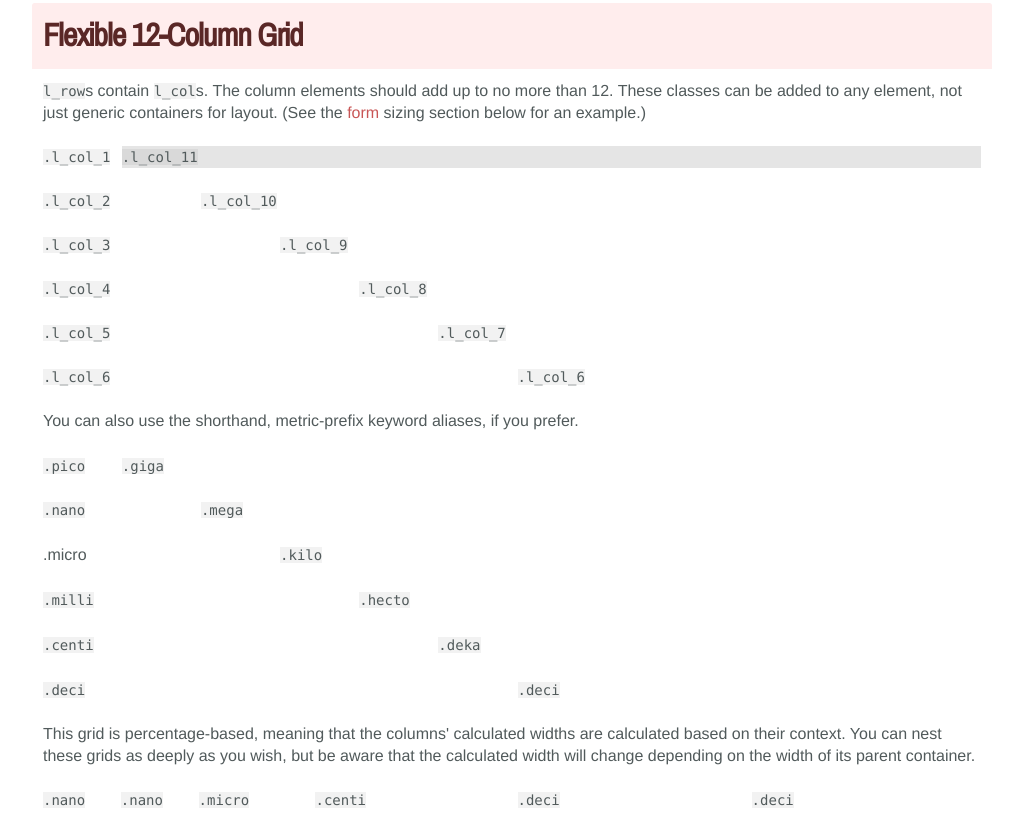
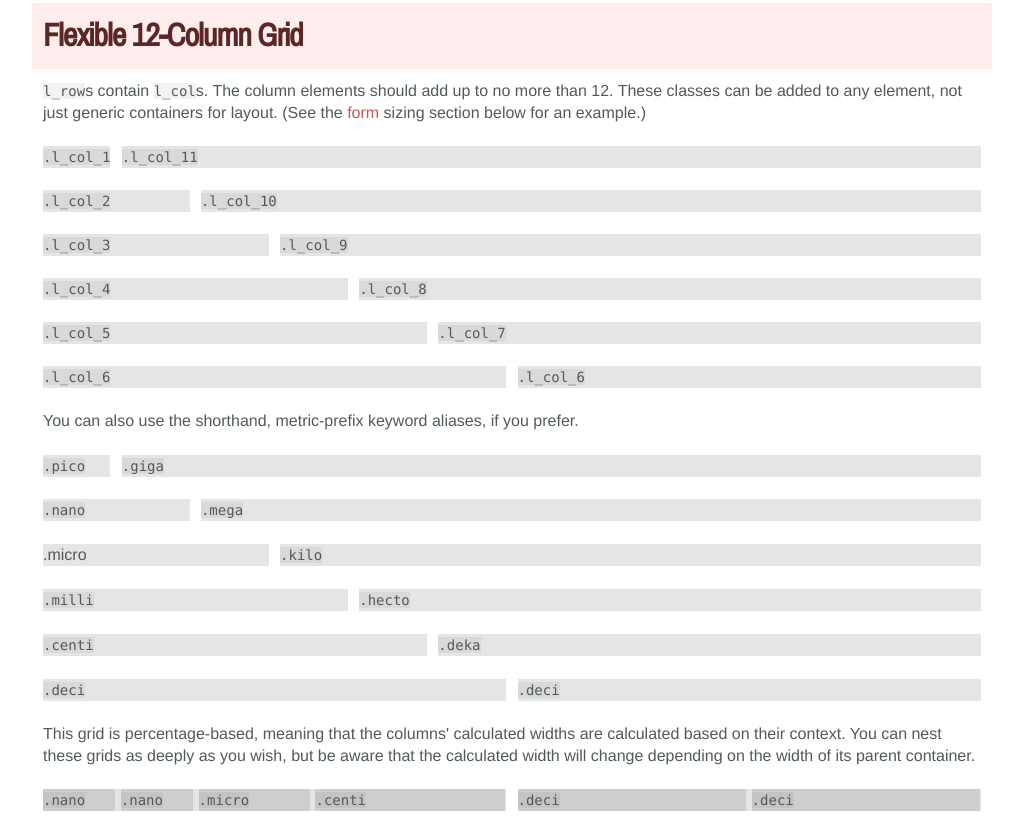
Before and after one commit to matsmith/jnjui, a plain HTML site: page index.html in a window 1280 px wide. Shown: the part 2854-3680 px from the top of the page, without its empty margins (151-1174 px from the left). Drawn offline with Linux system fonts and the light colour scheme.

Commit message:
Added styles to display columns for demo purposes only.

```diff
--- a/assets/stylesheets/demo.css
+++ b/assets/stylesheets/demo.css
@@ -5,3 +5,6 @@
 	width: 4em;
 	margin-bottom: 0.6875em;
 }
+.l_col, .pico, .nano, .micro, .milli, .centi, .deci, .deka, .hecto, .kilo, .mega, .giga, .tera {
+	background-color: rgba(0, 0, 0, 0.1);
+}
```
